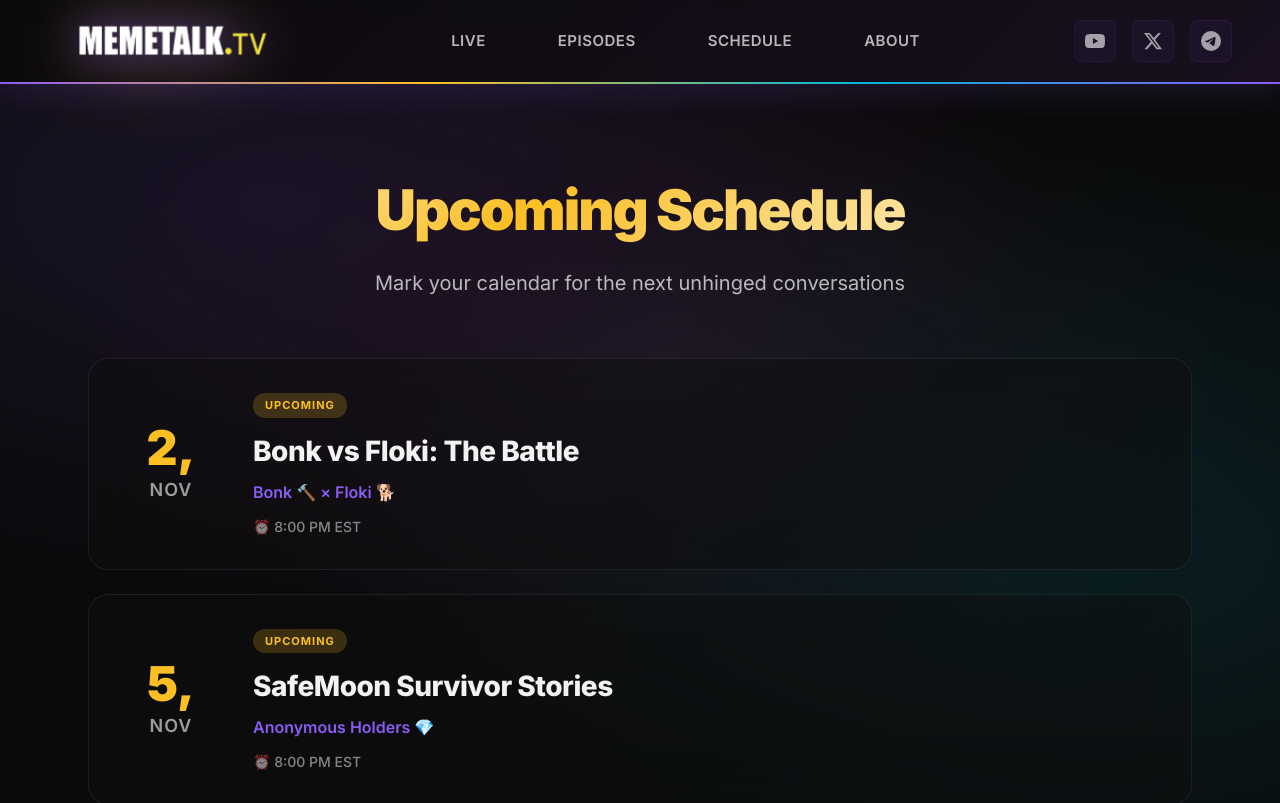
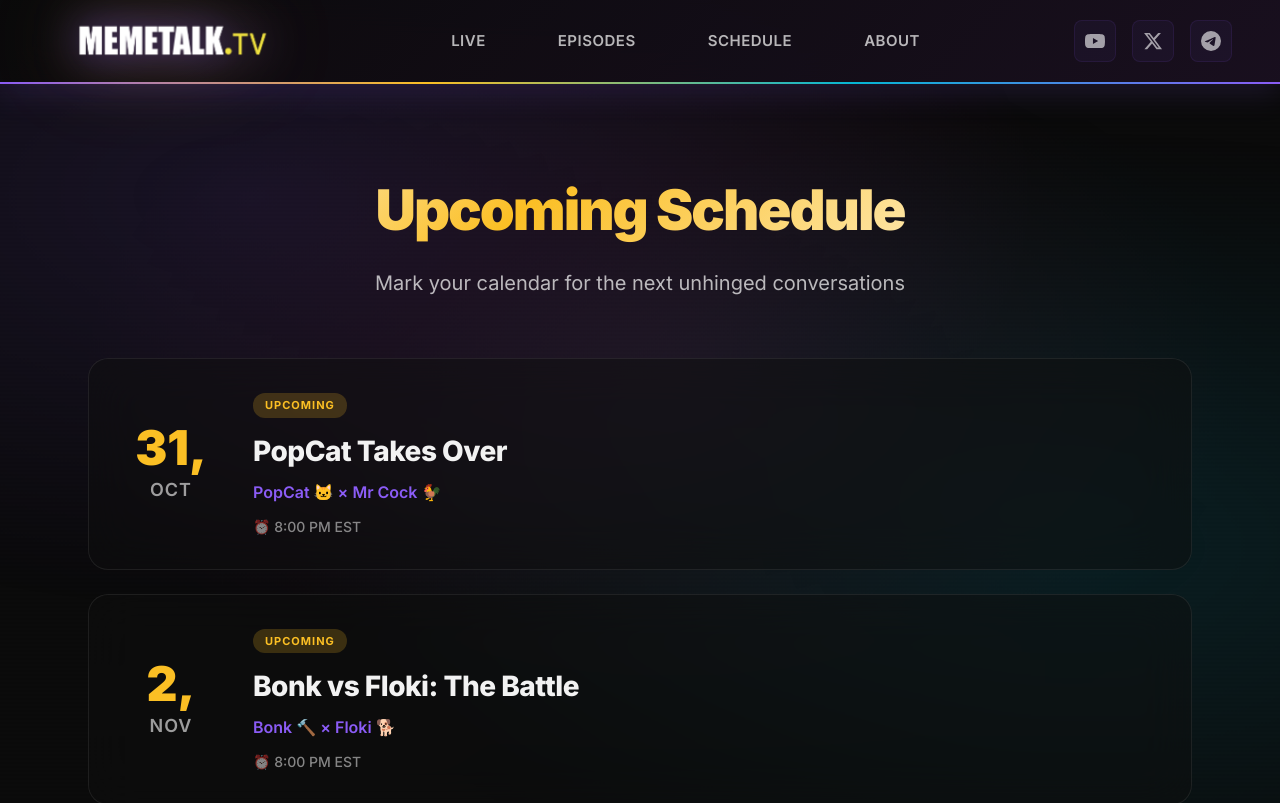
Before and after one commit to Barebeach/meme, a React (Vite) app: page /schedule in a window 1280 px wide. Shown: the top 803 px of the page. Built offline with nearby package versions, Linux system fonts and the light colour scheme.

Commit message:
Add PopCat to schedule + comprehensive video recording logging

```diff
--- a/src/pages/Schedule.jsx
+++ b/src/pages/Schedule.jsx
@@ -1,5 +1,13 @@
 function Schedule() {
   const upcomingEpisodes = [
+    {
+      date: "Oct 31, 2025",
+      time: "8:00 PM EST",
+      title: "PopCat Takes Over",
+      guest: "PopCat 🐱 × Mr Cock 🐓",
+      status: "upcoming",
+      thumbnail: "/popcat.jpg"
+    },
     {
       date: "Nov 2, 2025",
       time: "8:00 PM EST",
```
Also changed, not shown: server.js (+72 -19 lines).
